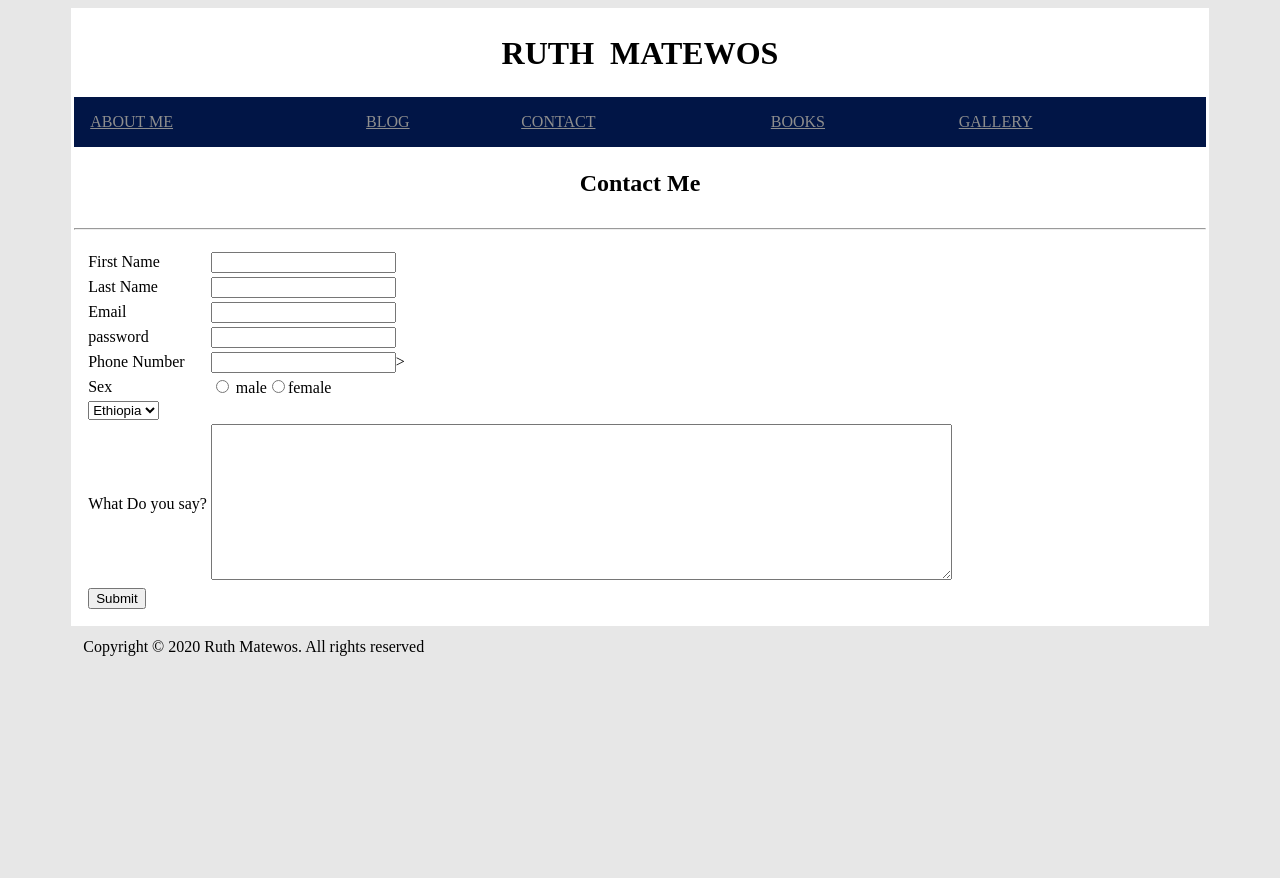
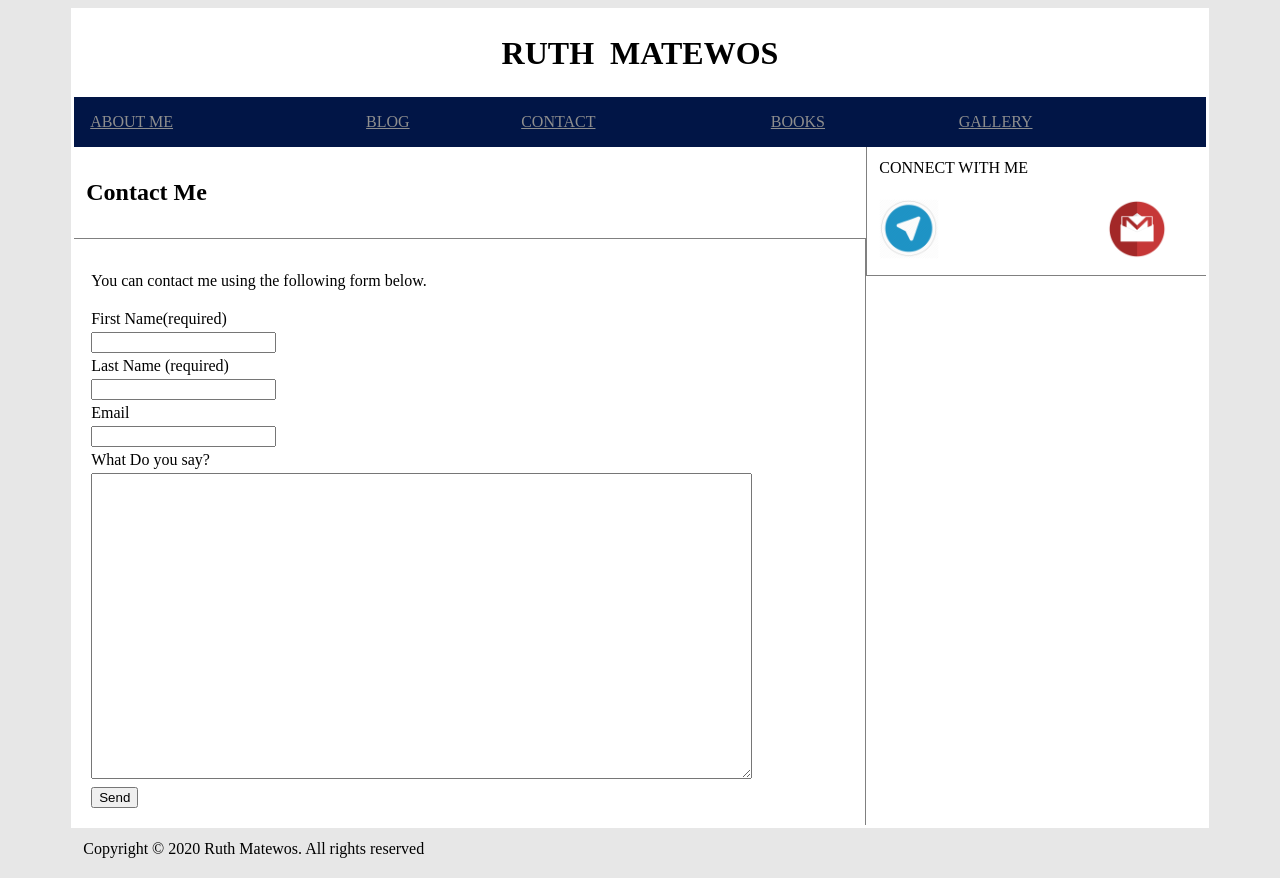
Before and after one commit to ruthmathew/MyPersonalWeb, a plain HTML site: page contact.html in a window 1280 px wide. Before the commit the page ends 800 px from the top, so only its background shows below. Drawn offline with Linux system fonts and the light colour scheme.

Commit message:
another vesion of the website

```diff
--- a/contact.html
+++ b/contact.html
@@ -25,69 +25,15 @@
                     </tr>
                 </table>
 
-                <table align="center" >
+                <table align="Left"  cellpadding="10px" width="70%" frame="below" >
                     <tr>
                         <td> <h2> Contact Me</h2></td>
                     </tr>
                 </table>
-                <hr>
-                <table cellspacing="10">
-                    <tr>
-                        <td>
-                            <form action="mailto:se.ruth.matewos@gmail.com" enctype="utf-8 me" method="POST">
-                            <table>
-                                <tr>
-                                    <td> <label for="fname"> First Name</label></td>
-                                    <td> <input type="text" cols="20" pattern="[A-Za-z]{1,10}" title="only Alphabets allowed"></td>
-
-                                </tr>
-                                <tr>
-                                    <td> <label for="lname"> Last Name</label></td>
-                                    <td> <input type="text" pattern="[A-Za-z]{1,10}" title="only Alphabets allowed"></td>
-                                </tr>
-                                <tr>
-                                    <td> <label for= "email"> Email</label></td>
-                                    <td> <input type="email"></td>
-                                </tr>
-                                <tr>
-                                    <td> <label for= "password"> password</label></td>
-                                    <td> <input type="password" pattern="[A-Za-z/d]{8,15}" title="a password must include number, symbol, albhabet and be greater than 8 character" required></td>
-                                </tr>
-                                <tr>
-                                    <td> <label for= "PhoneNumber"> Phone Number</label></td>
-                                    <td> <input type="tel" pattern="[d]{10-12}" title=" 10 upto 12 digit numbers only">></td>
-                                </tr>
-                                <tr>
-                                    <td> <label for= "sex"> Sex</label></td>
-                                    <td><input type="radio" name="radio" id="radio"/> male<input type="radio" name="radio" id="radio"/>female</td>
-
-                                </tr>
-                                <tr>
-                                    <td> <select name="Country" id="country">
-                                        <option values="As"> Ethiopia</option>
-                                        <option value="Af"> England</option>
-                                        <option value="Af"> Korea</option>
-                                        <option value="Af"> Canada</option>
-
-                                    </select>
-                                    </td>
-                                </tr>
-                                <tr>
-                                    <td> <label for="detail"> What Do you say?</label></td>
-                                    <td> <textarea type="text" name="details" id="details" cols="90" rows="10">
-                                    </textarea></td>
-                                </tr>
-                                <tr>
-                                    <td> <button >Submit</button></td>
-                                </tr>
-                            </table>
-                            </form>
-                        </td>
-                    </tr>
-                </table>
 
 
-                <!-- <table align="right" width="30%" cellpadding="10px" frame="lhs" >
+
+                <table align="right" width="30%" cellpadding="10px" frame="lhs" >
                     <tr> <td> CONNECT WITH ME</td></tr>
                     <tr>
                         <td><a href="https://web.telegram.org/#/login"><img src="./image/telegram.png" width="60px height= 60px"></a></td>
@@ -97,7 +43,47 @@
                 <table align="left" width=70% frame="rhs">
                     <tr>
                         <td>
-                            <table align="left" cellspacing="10px" cellpadding="1px">
+                            <table cellspacing="10">
+                    <tr>
+                        <td>
+                            <form action="mailto:se.ruth.matewos@gmail.com" enctype="utf-8 me" method="POST">
+                            <table>
+                                <tr>
+                                    <td> <p> You can contact me using the following form below.</p></td>
+                                </tr>
+                                <tr>
+                                    <td> <label for="fname"> First Name(required)</label></td>
+                                </tr>
+                                <tr>
+                                    <td> <input type="text"  pattern="[A-Za-z]{1,10}" title="only Alphabets allowed"  cols="60"></td>
+                                </tr>
+                                <tr>
+                                    <td> <label for="lname"> Last Name (required)</label></td>
+                                </tr>
+                                <tr>
+                                    <td> <input type="text" pattern="[A-Za-z]{1,10}" title="only Alphabets allowed"></td>
+                                </tr>
+                                <tr>
+                                    <td> <label for= "email"> Email</label></td>
+                                </tr>
+                                <tr>
+                                    <td> <input type="email"></td>
+                                </tr>
+                                <tr>
+                                    <td> <label for="detail"> What Do you say?</label></td>
+                                </tr>
+                                <tr>
+                                    <td> <textarea type="text" name="details" id="details" cols="80" rows="20">
+                                    </textarea></td>
+                                </tr>
+                                <tr>
+                                    <td> <button >Send</button></td>
+                                </tr>
+                            </table>
+                            </form>
+                        </td>
+                    </tr>
+                </table>
 
                         </td>
                     </tr>
@@ -106,7 +92,7 @@
                     <tr>
                         <td></td>
                     </tr>
-                </table> -->
+                </table>
             </td>
         </tr>
     </table>
```
Also changed, not shown: image/download.jpg (added), image/modHouse.jpg (added).
